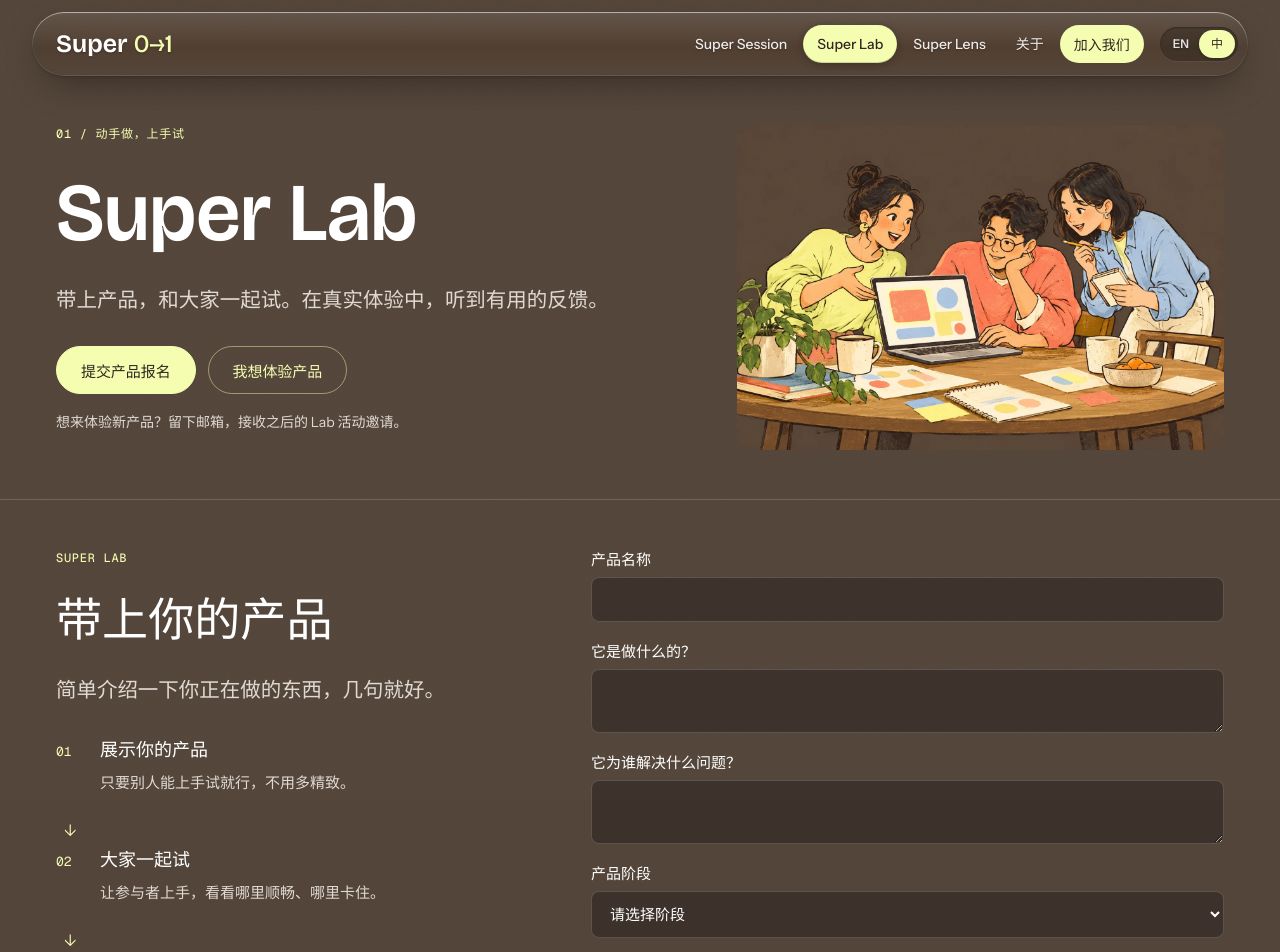
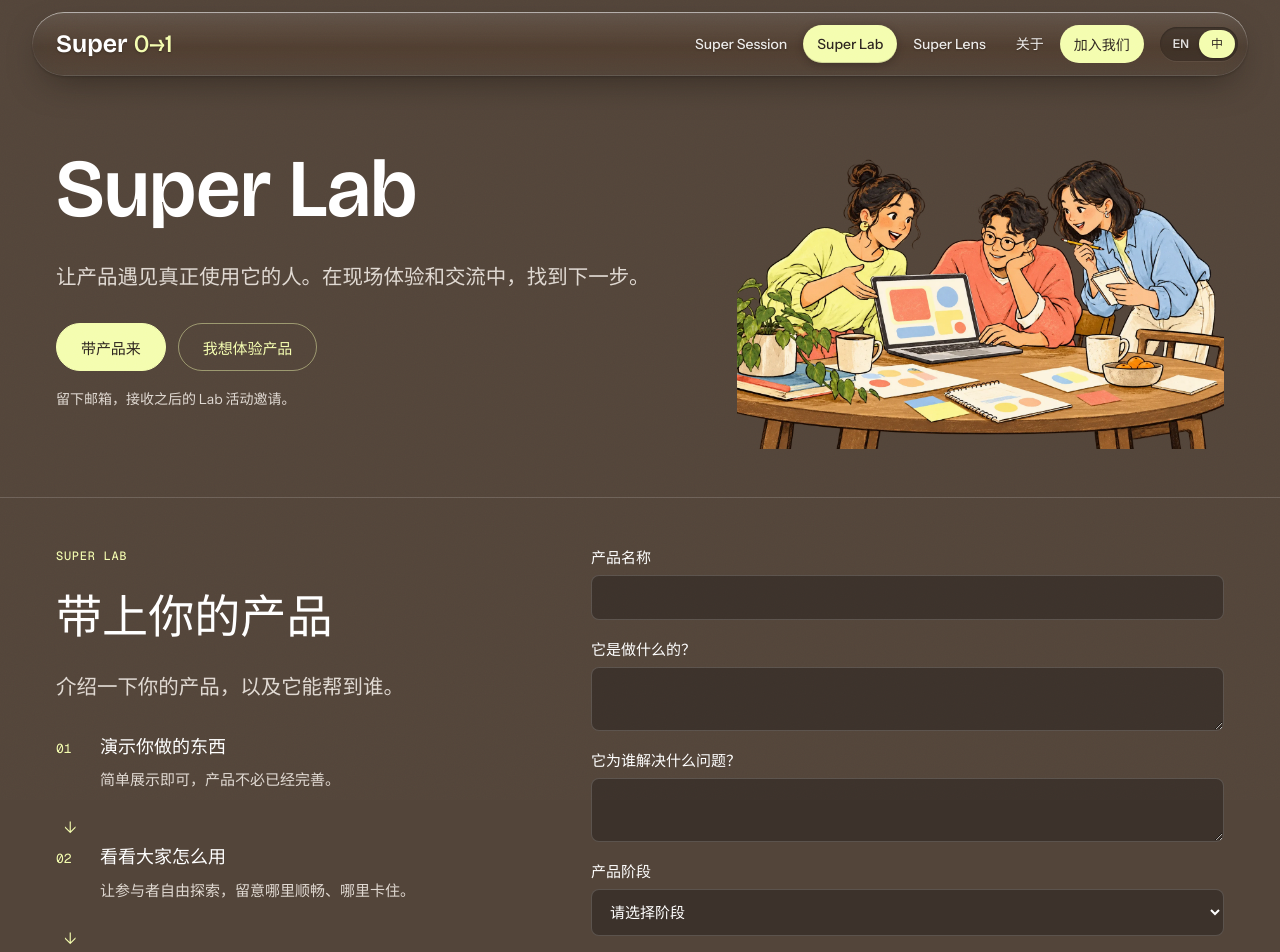
Before and after one commit to qiz029/super0to1-web, a React (Vite) app: page /zh/lab in a window 1280 px wide. Shown: the top 952 px of the page. Built offline with nearby package versions, Linux system fonts and the light colour scheme.

Commit message:
Polish Lab copy and blend the illustration with the page

```diff
--- a/src/i18n/messages.ts
+++ b/src/i18n/messages.ts
@@ -85,21 +85,20 @@ const en = {
     loopsClosed: (n: number) => `${n} loops closed`,
   },
   lab: {
-    eyebrow: '01 / Build & try',
-    lede: 'Bring a product to try together. Get honest feedback from curious people.',
-    testerNote: 'Here to try new products? Leave your email for future Lab invitations.',
+    lede: 'Put your product in people’s hands. Get fresh perspectives on what to build next.',
+    testerNote: 'Get invited to future Labs. Just leave your email.',
     howItWorks: 'How Super Lab works',
     illustrationAlt: 'A builder shows a product while two participants try it and share feedback.',
     steps: [
-      { n: '01 / Show', title: 'Show your product', body: 'Bring a demo. It doesn’t have to be polished.' },
-      { n: '02 / Try', title: 'Try it together', body: 'Let people use it. See what works and what doesn’t.' },
-      { n: '03 / Iterate', title: 'Find your next step', body: 'Take the feedback into your next version.' },
+      { n: '01 / Show', title: 'Give a quick demo', body: 'Show what you’ve built. A work in progress is welcome.' },
+      { n: '02 / Try', title: 'Watch people explore', body: 'See what makes sense to them and where they get stuck.' },
+      { n: '03 / Iterate', title: 'Take feedback forward', body: 'Leave with ideas for what to improve or try next.' },
     ],
     nextEyebrow: 'The next Lab',
     nextTitle: 'Date & location to be announced.',
     nextBody: 'Builders share prototypes. Participants try them and give feedback.',
-    bringPrototype: 'Submit a product',
-    joinTester: 'Come try products',
+    bringPrototype: 'Share your product',
+    joinTester: 'Try new products',
   },
   sessions: {
     eyebrow: '02 / Learn together',
@@ -158,8 +157,8 @@ const en = {
     confirmationRequired: 'This address needs a subscription confirmation before it can rejoin the list. Please contact the Super 0→1 team.',
     failed: 'We couldn’t confirm your submission. Your entries are still here. Please try again.',
     subscribed: 'You’re on the list. Thanks for subscribing!',
-    received: 'Thanks! We’ve received your product. We’ll follow up using the contact you provided.',
-    prototypeTitle: 'Bring your product', prototypeIntro: 'Tell us what you’re building. A few short answers are enough.',
+    received: 'Thanks! We’ve received your product details. We’ll be in touch about Super Lab.',
+    prototypeTitle: 'Bring your product', prototypeIntro: 'Tell us what you’ve built and who it helps.',
   },
   newsletter: {
     title: 'Join us',
@@ -275,20 +274,19 @@ const zh: Messages = {
     loopsClosed: (n: number) => `已走完 ${n} 个闭环`,
   },
   lab: {
-    eyebrow: '01 / 动手做，上手试',
-    lede: '带上产品，和大家一起试。在真实体验中，听到有用的反馈。',
-    testerNote: '想来体验新产品？留下邮箱，接收之后的 Lab 活动邀请。',
+    lede: '让产品遇见真正使用它的人。在现场体验和交流中，找到下一步。',
+    testerNote: '留下邮箱，接收之后的 Lab 活动邀请。',
     howItWorks: 'Super Lab 如何进行',
     illustrationAlt: '一位创作者展示产品，两位参与者上手试用并交流反馈。',
     steps: [
-      { n: '01 / 展示', title: '展示你的产品', body: '只要别人能上手试就行，不用多精致。' },
-      { n: '02 / 试用', title: '大家一起试', body: '让参与者上手，看看哪里顺畅、哪里卡住。' },
-      { n: '03 / 迭代', title: '找到下一步', body: '带着反馈，改进下一个版本。' },
+      { n: '01 / 展示', title: '演示你做的东西', body: '简单展示即可，产品不必已经完善。' },
+      { n: '02 / 试用', title: '看看大家怎么用', body: '让参与者自由探索，留意哪里顺畅、哪里卡住。' },
+      { n: '03 / 迭代', title: '带着反馈往前走', body: '从交流中找到值得改进或尝试的方向。' },
     ],
     nextEyebrow: '下一期 Lab',
     nextTitle: '时间和地点待定。',
     nextBody: '做产品的人带来原型，参与者上手试用并给出反馈。',
-    bringPrototype: '提交产品报名',
+    bringPrototype: '带产品来',
     joinTester: '我想体验产品',
   },
   sessions: {
@@ -348,7 +346,7 @@ const zh: Messages = {
     failed: '暂时无法确认是否提交成功，填写的内容已保留，请重试。',
     subscribed: '订阅成功，感谢关注！',
     received: '已收到你的产品信息，我们会通过你留下的联系方式跟进。',
-    prototypeTitle: '带上你的产品', prototypeIntro: '简单介绍一下你正在做的东西，几句就好。',
+    prototypeTitle: '带上你的产品', prototypeIntro: '介绍一下你的产品，以及它能帮到谁。',
   },
   newsletter: {
     title: '加入我们',
--- a/src/pages/Lab.tsx
+++ b/src/pages/Lab.tsx
@@ -16,7 +16,6 @@ export function Lab() {
       <EventFeature event={nextEvent?.program === 'lab' ? nextEvent : undefined} />
       <section className="page-hero container split lab-hero">
         <div>
-          <p className="eyebrow">{l.eyebrow}</p>
           <h1>Super Lab</h1>
           <p className="lede">{l.lede}</p>
           <div className="lab-entry-actions actions">
@@ -25,7 +24,7 @@ export function Lab() {
           </div>
           <p className="lab-entry-note">{l.testerNote}</p>
         </div>
-        <img className="lab-illustration" src="/media/lab-community-v1.webp" alt={l.illustrationAlt} width="1536" height="1024" />
+        <img className="lab-illustration" src="/media/lab-community-v2.webp" alt={l.illustrationAlt} width="1536" height="1024" />
       </section>
 
       <section className="section container prototype-section" id="submit-prototype">
```
Also changed, not shown: public/media/lab-community-v2.webp (added), 2 other files (tests, documents, lock files or other folders).
